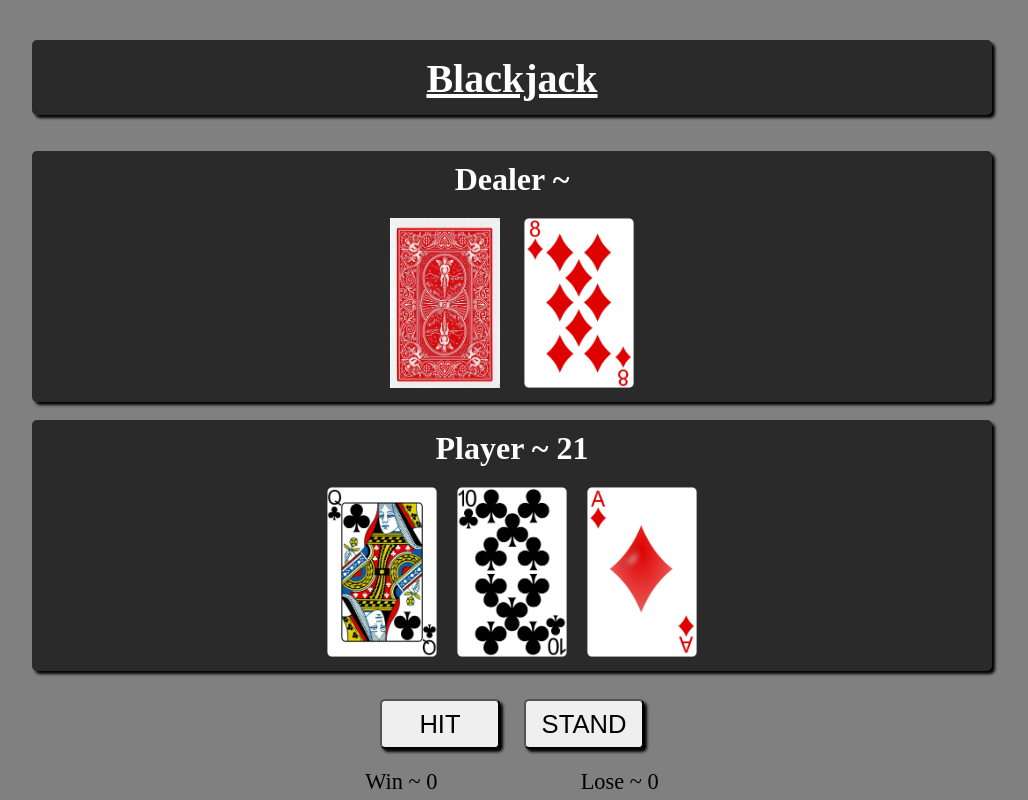
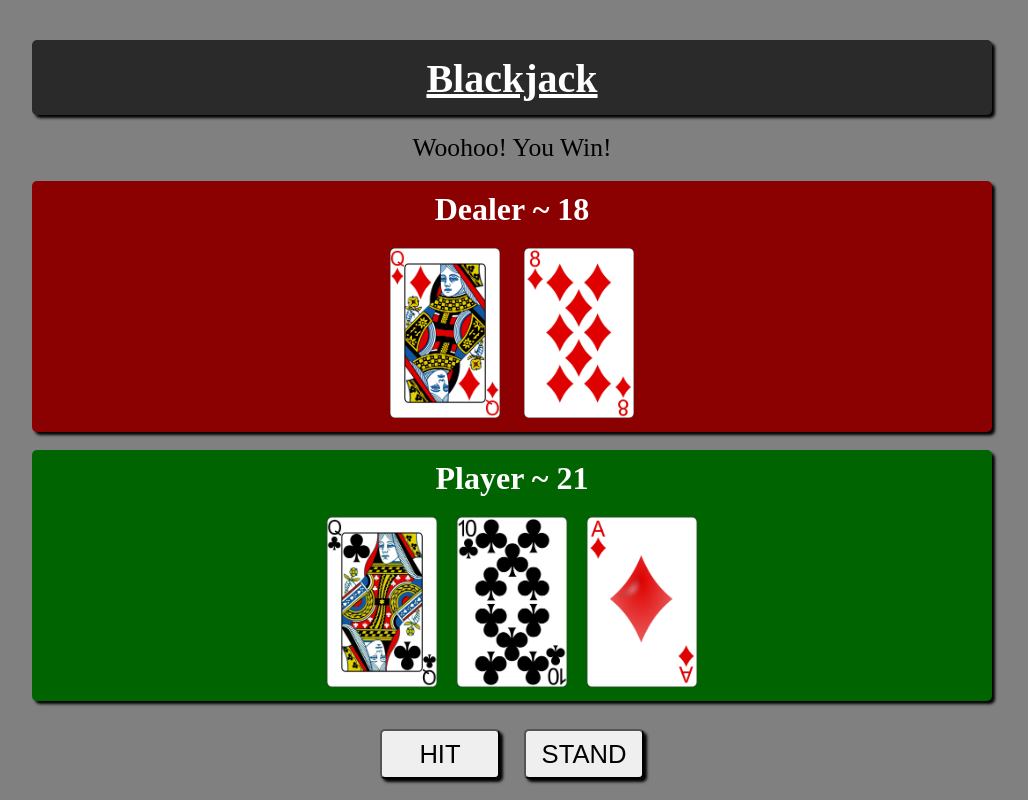
Before and after one commit to keith1729/pp2, a plain HTML site: page index.html in a window 1280 px wide. Both pictures are taken after a click on the button "HIT". Shown: the whole page, without its empty margins (128-1156 px from the left). Drawn offline with Linux system fonts and the light colour scheme.

Commit message:
Clean up code and styling

```diff
--- a/assets/css/style.css
+++ b/assets/css/style.css
@@ -4,6 +4,7 @@
     margin: 0;
     box-sizing: border-box;
 }
+
 /* General styles */
 body {
     text-align: center;
@@ -27,17 +28,20 @@ body {
     box-shadow: 3px 3px 3px black;
 
 }
+
 /* Win or lose popup message */
 #win-or-lose {
     color: black;
     font-size: 1.2rem;
 }
+
 /* All h2 headings */
 h2 {
     color: white;
     font-size: 1.4rem;
     padding: 10px;
 }
+
 #dealer-cards-div {
     background-color: #2a2a2a;
     width: 95vw;
@@ -49,6 +53,7 @@ h2 {
     flex-wrap: wrap;
     justify-content: center;
 }
+
 #player-cards-div {
     background-color: #2a2a2a;
     width: 95vw;
@@ -60,12 +65,14 @@ h2 {
     flex-wrap: wrap;
     justify-content: center;
 }
+
 /* All card images */
 img {
     height: 160px;
     width: 110px;
     margin: 5px;
 }
+
 /* Styling for buttons */
 #hit-button {
     height: 40px;
@@ -75,6 +82,7 @@ img {
     border-radius: 5px;
     box-shadow: 3px 3px 3px black;
 }
+
 #stand-button {
     height: 40px;
     width: 120px;
@@ -83,14 +91,7 @@ img {
     border-radius: 5px;
     box-shadow: 3px 3px 3px black;
 }
-/* Wins and losses section */
-#score-section {
-    display: flex;
-    flex-direction: row;
-    justify-content: space-evenly;
-    height: 40px;
-    font-size: 1.2rem;
-}
+
 /* Media query: tablets (768px and up) */
 @media screen and (min-width: 768px) {
     #heading {
@@ -98,31 +99,38 @@ img {
         padding: 15px 0 10px 0;
         margin: 40px;
     }
+
     #heading-div {
         height: 75px;
         width: 80vw;
     }
+
     /* Win or lose popup message */
     #win-or-lose {
         font-size: 1.4rem;
     }
+
     /* All h2 headings */
     h2 {
         font-size: 1.8rem;
         padding: 10px;
     }
+
     #dealer-cards-div {
         width: 80vw;
     }
+
     #player-cards-div {
         width: 80vw;
     }
+
     /* All card images */
     img {
         height: 180px;
         width: 120px;
         padding: 5px;
     }
+
     /* Hit and stand buttons */
     #hit-button {
         height: 40px;
@@ -131,6 +139,7 @@ img {
         border-radius: 5px;
         box-shadow: 3px 3px 3px black;
     }
+
     #stand-button {
         height: 40px;
         width: 120px;
@@ -138,16 +147,8 @@ img {
         border-radius: 5px;
         box-shadow: 3px 3px 3px black;
     }
-    /* Wins and losses section */
-    #score-section {
-        display: flex;
-        flex-direction: row;
-        justify-content: space-evenly;
-        height: 40px;
-        padding: 10px 200px;
-        font-size: 1.3rem;
-    }
 }
+
 /* Media query: laptops (1024px and up) */
 @media screen and (min-width: 1024px) {
     #heading {
@@ -155,31 +156,38 @@ img {
         padding: 15px 0 10px 0;
         margin: 40px;
     }
+
     #heading-div {
         height: 75px;
         width: 75vw;
     }
+
     /* Win or lose popup message */
     #win-or-lose {
         font-size: 1.6rem;
     }
+
     /* All h2 headings */
     h2 {
         font-size: 2rem;
         padding: 10px;
     }
+
     #dealer-cards-div {
         width: 75vw;
     }
+
     #player-cards-div {
         width: 75vw;
     }
+
     /* All card images */
     img {
         height: 180px;
         width: 120px;
         padding: 5px;
     }
+
     /* Hit and stand buttons */
     #hit-button {
         height: 50px;
@@ -188,6 +196,7 @@ img {
         border-radius: 5px;
         box-shadow: 3px 3px 3px black;
     }
+
     #stand-button {
         height: 50px;
         width: 120px;
@@ -195,13 +204,4 @@ img {
         border-radius: 5px;
         box-shadow: 3px 3px 3px black;
     }
-    /* Wins and losses section */
-    #score-section {
-        display: flex;
-        flex-direction: row;
-        justify-content: space-evenly;
-        height: 40px;
-        padding: 10px 350px;
-        font-size: 1.4rem;
-    }
 }
--- a/assets/js/script.js
+++ b/assets/js/script.js
@@ -60,7 +60,7 @@ function getValue(card) {
 
 // Hit function to draw another card to the player
 function hit() {
-  if (canHit) {
+  if(canHit) {
     let image = document.createElement("img");
     let card = deck.pop();
     image.src = "assets/cards/" + card + ".png";
@@ -71,8 +71,9 @@ function hit() {
     return;
   }
   // Stop being able to draw another card once players score is greater than 21
-  if (reduceAce(playersTotal, playersAceCount) >= 21) {
+  if(reduceAce(playersTotal, playersAceCount) >= 21) {
     canHit = false;
+    stand();
   }
   // Account for ace values when drawing a card
   playersTotal = reduceAce(playersTotal, playersAceCount);
@@ -86,7 +87,11 @@ function hit() {
 function stand() {
   canHit = false;
 
-  // Draw cards to dealer after player stands
+  // Flip the hidden card
+  document.getElementById("hidden-card").src =
+    "assets/cards/" + hiddenCard + ".png";
+
+  // Draw cards to dealer
   while (dealersTotal < 17) {
     let image = document.createElement("img");
     let card = deck.pop();
@@ -98,10 +103,6 @@ function stand() {
 
   playersTotal = reduceAce(playersTotal, playersAceCount);
   dealersTotal = reduceAce(dealersTotal, dealersAceCount);
-
-  // Flip the hidden card
-  document.getElementById("hidden-card").src =
-    "assets/cards/" + hiddenCard + ".png";
 
   // Determining the winner
   let popup = "";
@@ -119,24 +120,24 @@ function stand() {
     document.getElementById("dealer-cards-div").style.backgroundColor = "darkred";
   } else if (playersTotal === dealersTotal) {
     popup = "It's a Tie!";
+    document.getElementById("player-cards-div").style.backgroundColor = "darkblue";
+    document.getElementById("dealer-cards-div").style.backgroundColor = "darkblue";
   } else {
     popup = "Ouch.. You Lose!";
     document.getElementById("player-cards-div").style.backgroundColor = "darkred";
     document.getElementById("dealer-cards-div").style.backgroundColor = "darkgreen";
   }
 
-  // Display the result on screen
-  document.getElementById("win-or-lose").innerHTML = popup;
-
-  // Display the players and dealers total score
+  // Display the dealers total score
   document.getElementById(
     "dealers-total"
   ).innerHTML = `Dealer ~  ${dealersTotal}`;
-  document.getElementById(
-    "players-total"
-  ).innerHTML = `Player ~  ${playersTotal}`;
+
+  // Display the result on screen
+  document.getElementById("win-or-lose").innerHTML = popup;
 }
-// Function for counting players and dealers aces
+
+// Function for counting aces
 function checkForAce(card) {
   if (card[0] === "a") {
     return 1;
@@ -144,6 +145,7 @@ function checkForAce(card) {
     return 0;
   }
 }
+
 // Function to reduce ace from 11 to 1 if greater than 21
 function reduceAce(playersTotal, playersAceCount) {
   while (playersTotal > 21 && playersAceCount > 0) {
@@ -157,16 +159,6 @@ function reduceAce(playersTotal, playersAceCount) {
 document.getElementById("hit-button").addEventListener("click", hit);
 // Allow player to use the "STAND" button
 document.getElementById("stand-button").addEventListener("click", stand);
-
-// Keeping the score of games won
-function winScore() {
-  let wScore = parseInt(document.getElementById("win").innerHTML);
-  document.getElementById("win").innerHTML = ++wScore;
-}
-function loseScore() {
-  let lscore = parseInt(document.getElementById("lose").innerHTML);
-  document.getElementById("lose").innerHTML = ++lscore;
-}
 
 function newGame() {
   createDeck();
--- a/index.html
+++ b/index.html
@@ -45,15 +45,6 @@
     <button id="hit-button">HIT</button>
     <button id="stand-button">STAND</button>
     <br>
-    <!-- Score section -->
-    <div id="score-section">
-        <p id="win-total">Win ~ <span id="win">0</span></p>
-        <p id="lose-total">Lose ~ <span id="lose">0</span></p>
-    </div>
-    <!-- New Game Button -->
-    <!-- <div>
-        <button id="new-game-button">New Game</button>
-    </div> -->
     <script src="assets/js/script.js"></script>
 </body>
 
```
